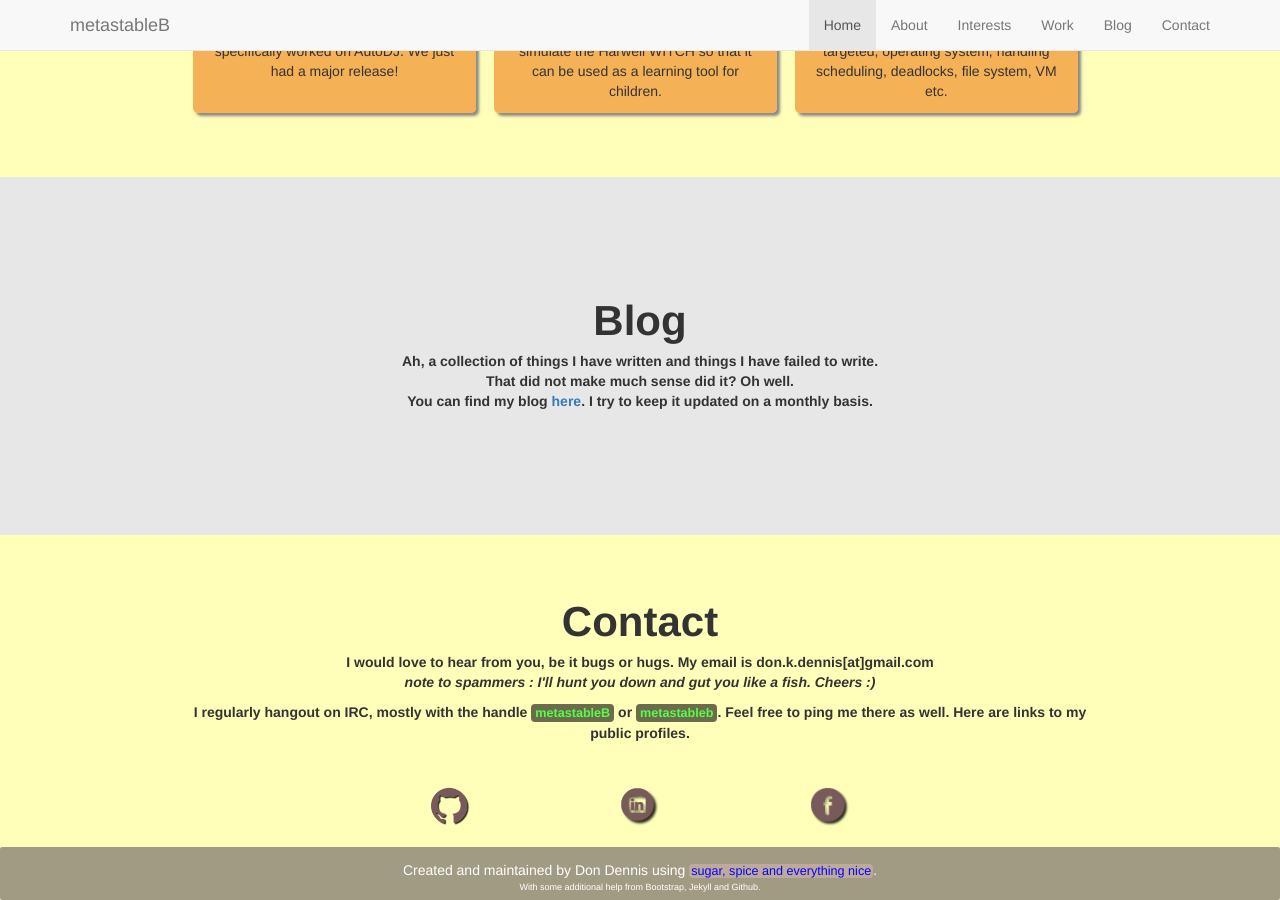
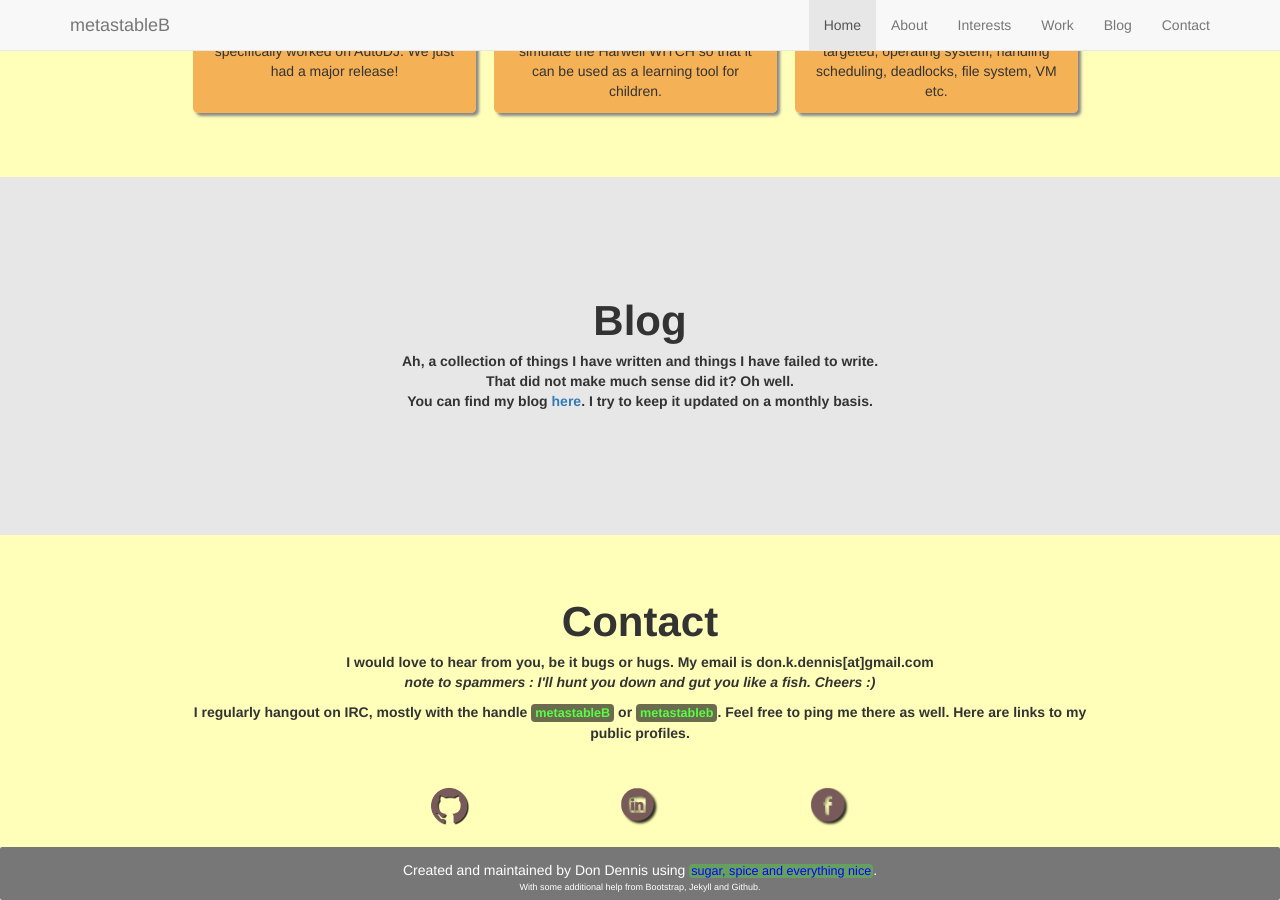
Before and after one commit to metastableB/metastableB.github.io, a Jekyll site: the page built from index.html, in a window 1280 px wide and 900 px high, scrolled down 2503 px. Built offline with Jekyll 4.4.1, drawn with Linux system fonts in a browser that asks for light colours; nearby versions of some CDN libraries.

Commit message:
[minor] footer color fix

```diff
--- a/css/main.css
+++ b/css/main.css
@@ -251,7 +251,7 @@
 	padding-bottom: 0.5%;
 	min-height:2em;
 	color: #FFFFFF;
-	background-color: #A29B84;
+	background-color: #777777;
 	border-radius: 2px;
 }
 .footer-subheading{
@@ -264,7 +264,7 @@
     color: rgb(8, 0, 255);
     padding-left: 2px;
     padding-right:2px;
-    background-color: rgba(255, 205, 205,0.3);
+    background-color: rgba(63, 255, 40, 0.3);
     border-radius: 4px;
 }
 .code-like {
```
